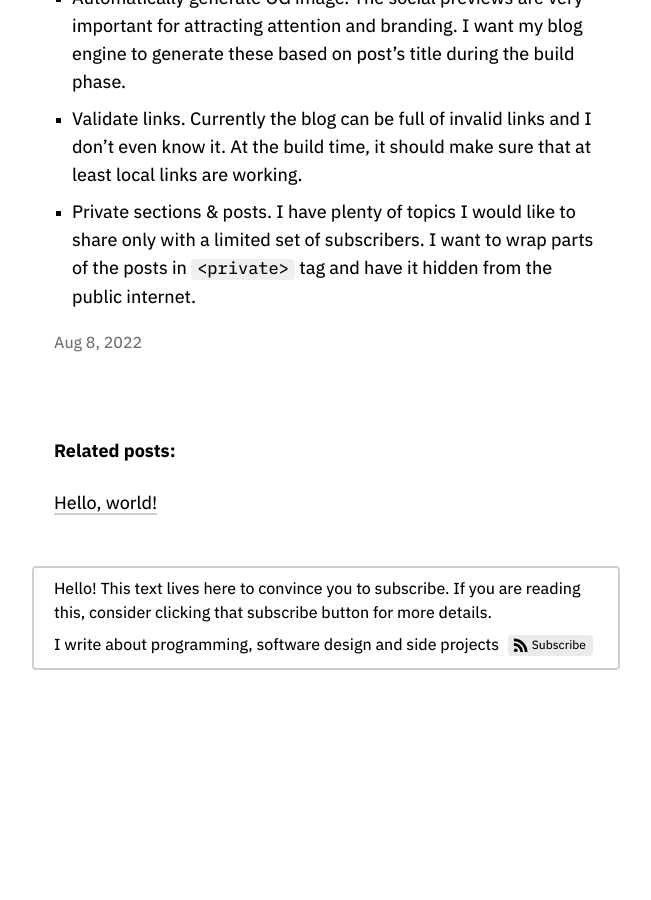
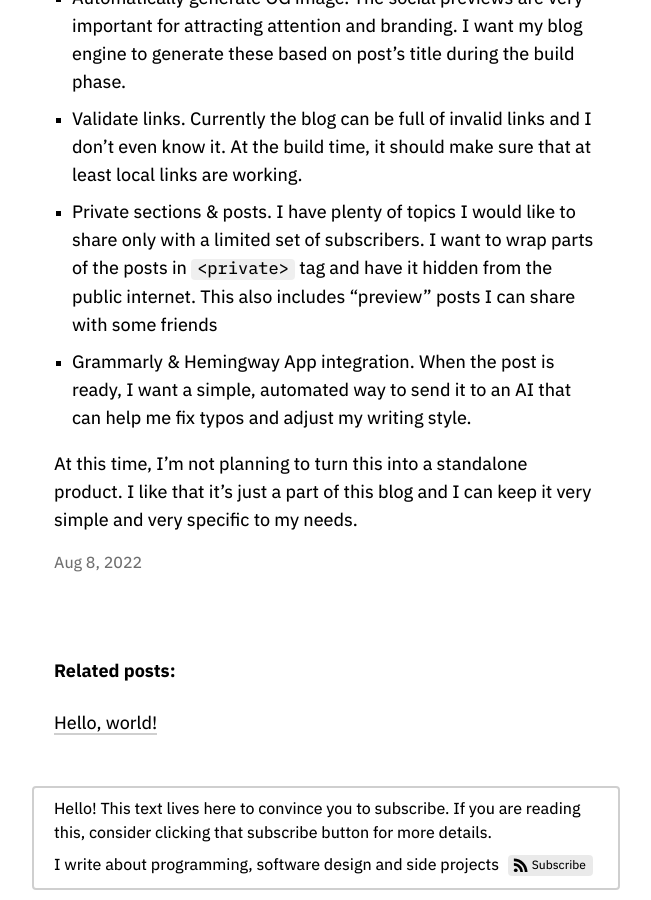
Before and after one commit to frantic/frantic.github.io, a Jekyll site: the page built from _posts/2022-08-08-replacing-jekyll.md, in a window 1280 px wide and 900 px high, scrolled down 2011 px. Shown: the whole window, without its empty margins (314-965 px from the left). Built offline with Jekyll 4.4.1, drawn with Linux system fonts in a browser that asks for light colours; before the commit the page ends 2729 px from its top, so only the background shows below that.

Commit message:
Publishing changes

```diff
--- a/_posts/2022-08-08-replacing-jekyll.md
+++ b/_posts/2022-08-08-replacing-jekyll.md
@@ -50,4 +50,7 @@ However, I can't say I'm completely happy with the static blog setup. Here's a f
 - Make it easier to insert images. Currently I have to put the png in the right place and manually link it from the blog's content. When image is not found I get no errors. There's no way to cleanup unused images. I wish I could just Cmd+V an image from the clipboard or use a tag that fetches it directly from Figma.
 - Automatically generate OG image. The social previews are very important for attracting attention and branding. I want my blog engine to generate these based on post's title during the build phase.
 - Validate links. Currently the blog can be full of invalid links and I don't even know it. At the build time, it should make sure that at least local links are working.
-- Private sections & posts. I have plenty of topics I would like to share only with a limited set of subscribers. I want to wrap parts of the posts in `<private>` tag and have it hidden from the public internet.
+- Private sections & posts. I have plenty of topics I would like to share only with a limited set of subscribers. I want to wrap parts of the posts in `<private>` tag and have it hidden from the public internet. This also includes "preview" posts I can share with some friends
+- Grammarly & Hemingway App integration. When the post is ready, I want a simple, automated way to send it to an AI that can help me fix typos and adjust my writing style.
+
+At this time, I'm not planning to turn this into a standalone product. I like that it's just a part of this blog and I can keep it very simple and very specific to my needs.
--- a/scripts/make.js
+++ b/scripts/make.js
@@ -178,6 +178,7 @@ if (process.argv[2] == "--dev") {
   console.log("  p                   - Commit & push to GitHub");
   console.log("  e                   - Edit in VSCode");
   console.log("  w                   - Open in browser");
+  console.log("  d                   - Show git diff");
   console.log("");
 
   process.stdin.on("data", (data) => {
@@ -204,6 +205,8 @@ if (process.argv[2] == "--dev") {
       execSync(`code ${fileName}`);
     } else if (command === "e") {
       execSync(`code .`);
+    } else if (command === "d") {
+      execSync(`git diff -w --color >&2`);
     } else if (command === "w") {
       execSync(`open http://localhost:9099/blog`);
     } else if (command === "p") {
```
